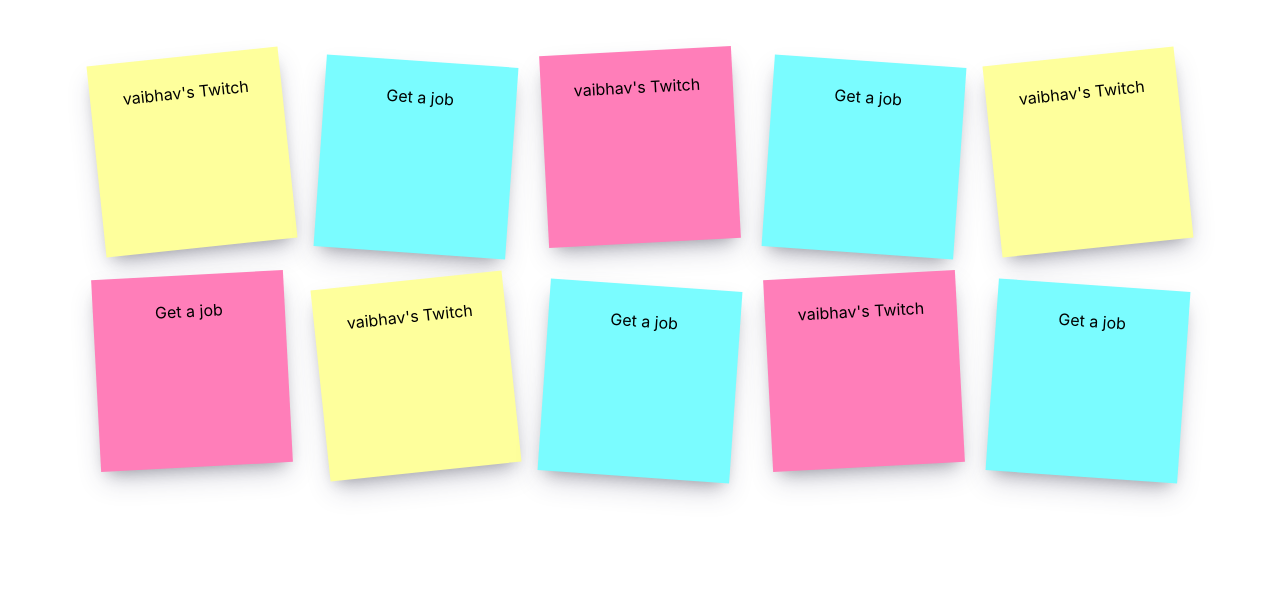
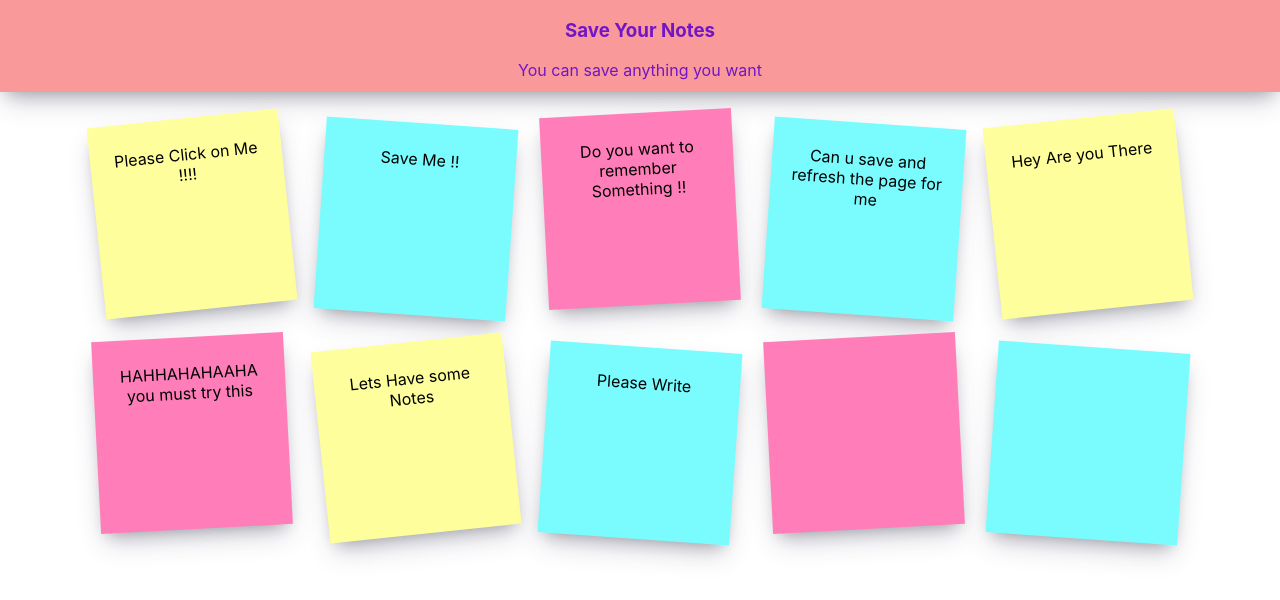
Before and after one commit to goelvaibhav105/Notes_Web_APP, a React (Create React App) app: page / in a window 1280 px wide. Shown: the top 600 px of the page. Built offline with nearby package versions, Linux system fonts and the light colour scheme.

Commit message:
Some changes for Notes

```diff
--- a/src/App.css
+++ b/src/App.css
@@ -1,11 +1,19 @@
 .App {
   text-align: center;
   min-height: 100%;
-  margin-top: 40px;
   padding-bottom: 60px;
   width: 100%;
   display: flex;
   flex-direction: column;
+}
+.headerTop{
+  color:rgb(113, 22, 198);
+  box-shadow: rgba(50, 50, 93, 0.25) 0px 13px 27px -5px,
+  rgba(0, 0, 0, 0.3) 0px 8px 16px -8px;
+  margin-bottom: 10px;
+  background-color: #f99999;
+  padding-bottom: 12px;
+
 }
 
 .App .add-button {
@@ -32,6 +40,7 @@
   justify-content: center;
 }
 
+
 .note-link {
   margin-top: 10px;
 }
--- a/src/App.js
+++ b/src/App.js
@@ -54,6 +54,10 @@
 
   return (
     <div className="App">
+      <div className='headerTop'>
+        <h3>Save Your Notes</h3>
+        <span>You can save anything you want</span>
+      </div>
       <div className="notes-list">
         {notesList.map((note,index) => {
          return <Note
--- a/src/DUMMY_NOTES.js
+++ b/src/DUMMY_NOTES.js
@@ -1,15 +1,15 @@
 
 const DUMMY_NOTES = [
-  { _id: "1", text: "vaibhav's Twitch", link: "https://twitch.tv/codewithvaibhav" },
-  { _id: "2", text: "Get a job", link: "https://rozee.pk" },
-  { _id: "3", text: "vaibhav's Twitch", link: "https://twitch.tv/codewithvaibhav" },
-  { _id: "4", text: "Get a job", link: "https://rozee.pk" },
-  { _id: "5", text: "vaibhav's Twitch", link: "https://twitch.tv/codewithvaibhav" },
-  { _id: "6", text: "Get a job", link: "https://rozee.pk" },
-  { _id: "7", text: "vaibhav's Twitch", link: "https://twitch.tv/codewithvaibhav" },
-  { _id: "8", text: "Get a job", link: "https://rozee.pk" },
-  { _id: "9", text: "vaibhav's Twitch", link: "https://twitch.tv/codewithvaibhav" },
-  { _id: "10", text: "Get a job", link: "https://rozee.pk" },
+  { _id: "1", text: "Please Click on Me !!!!", link: "https://twitch.tv/codewithvaibhav" },
+  { _id: "2", text: "Save Me !!", link: "https://rozee.pk" },
+  { _id: "3", text: "Do you want to remember Something !!", link: "https://twitch.tv/codewithvaibhav" },
+  { _id: "4", text: "Can u save and refresh the page for me", link: "https://rozee.pk" },
+  { _id: "5", text: "Hey Are you There ", link: "https://twitch.tv/codewithvaibhav" },
+  { _id: "6", text: "HAHHAHAHAAHA you must try this ", link: "https://rozee.pk" },
+  { _id: "7", text: "Lets Have some Notes", link: "https://twitch.tv/codewithvaibhav" },
+  { _id: "8", text: "Please Write ", link: "https://rozee.pk" },
+  { _id: "9", text: " ", link: "https://twitch.tv/codewithvaibhav" },
+  { _id: "10", text: " ", link: "https://rozee.pk" },
 ];
 
 export default DUMMY_NOTES;
```
